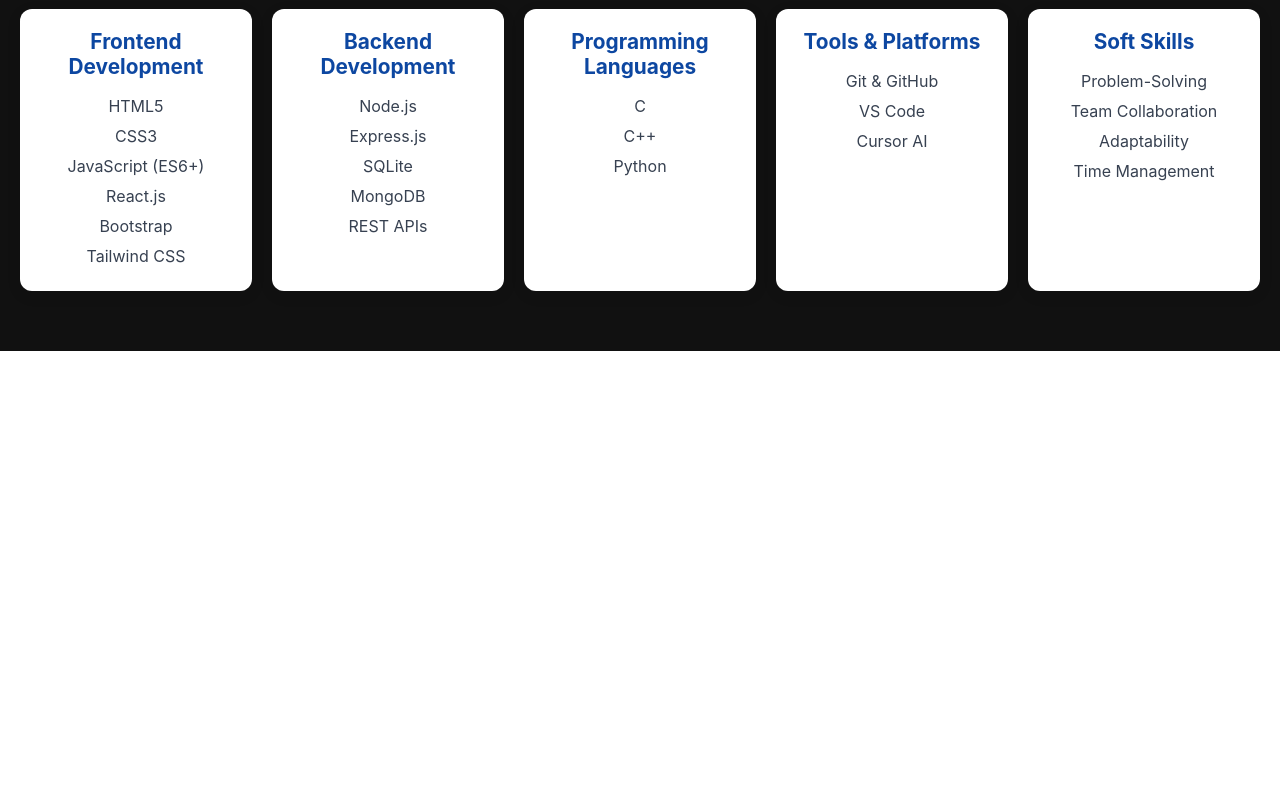
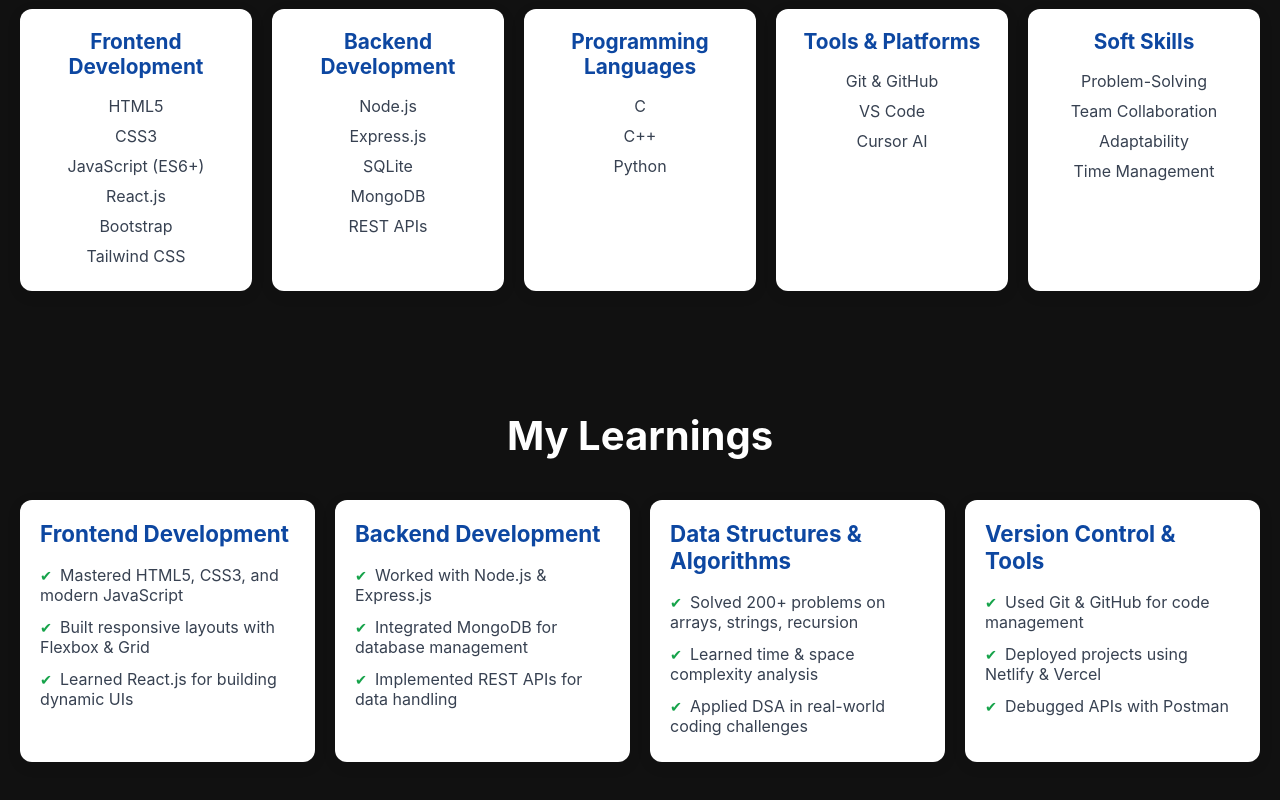
Before and after one commit to omprakash171/portfolio, a React (Create React App) app: page / in a window 1280 px wide. Shown: the part 1903-2703 px from the top of the page. Before the commit the page ends 2254 px from the top, so only its background shows below. Built offline with nearby package versions, Linux system fonts and the light colour scheme.

Commit message:
added learnings section

```diff
--- a/src/App.js
+++ b/src/App.js
@@ -1,20 +1,22 @@
-import Navbar from './components/Navbar';
-import Hero from './components/Hero'
-import About from './components/About';
-import Projects from './components/Projects';
-import Skills from './components/Skills';
-import './App.css';
+import Navbar from "./components/Navbar";
+import Hero from "./components/Hero";
+import About from "./components/About";
+import Projects from "./components/Projects";
+import Skills from "./components/Skills";
+import "./App.css";
+import Learnings from "./components/Learnings";
 
 const App = () => {
   return (
-    <div className='app-container'>
+    <div className="app-container">
       <Navbar />
       <Hero />
       <About />
       <Projects />
       <Skills />
+      <Learnings />
     </div>
-  )
-}
+  );
+};
 
 export default App;
--- /dev/null
+++ b/src/components/Learnings/index.css
@@ -0,0 +1,57 @@
+.learnings-section {
+  background: #111;
+  padding: 60px 20px;
+  text-align: center;
+}
+
+.section-title {
+  font-size: 2.5rem;
+  font-weight: bold;
+  margin-bottom: 40px;
+  color: #fff;
+}
+
+.learnings-container {
+  display: grid;
+  grid-template-columns: repeat(auto-fit, minmax(260px, 1fr));
+  gap: 20px;
+}
+
+.learning-card {
+  background: white;
+  padding: 20px;
+  border-radius: 12px;
+  box-shadow: 0px 4px 15px rgba(0, 0, 0, 0.08);
+  text-align: left;
+  transition: transform 0.3s ease;
+}
+
+.learning-card:hover {
+  transform: translateY(-5px);
+}
+
+.learning-card h3 {
+  font-size: 1.4rem;
+  color: #0d47a1;
+  margin-bottom: 12px;
+}
+
+.learning-card ul {
+  list-style: none;
+  padding: 0;
+  margin: 0;
+}
+
+.learning-card li {
+  padding: 6px 0;
+  font-size: 1rem;
+  color: #374151;
+  position: relative;
+}
+
+.learning-card li::before {
+  content: "✔";
+  color: #16a34a;
+  font-size: 0.9rem;
+  margin-right: 8px;
+}
--- /dev/null
+++ b/src/components/Learnings/index.js
@@ -0,0 +1,61 @@
+import { Component } from "react";
+import "./index.css"; // Create this file for styling
+
+class Learnings extends Component {
+  render() {
+    const learningsData = [
+      {
+        title: "Frontend Development",
+        details: [
+          "Mastered HTML5, CSS3, and modern JavaScript",
+          "Built responsive layouts with Flexbox & Grid",
+          "Learned React.js for building dynamic UIs",
+        ],
+      },
+      {
+        title: "Backend Development",
+        details: [
+          "Worked with Node.js & Express.js",
+          "Integrated MongoDB for database management",
+          "Implemented REST APIs for data handling",
+        ],
+      },
+      {
+        title: "Data Structures & Algorithms",
+        details: [
+          "Solved 200+ problems on arrays, strings, recursion",
+          "Learned time & space complexity analysis",
+          "Applied DSA in real-world coding challenges",
+        ],
+      },
+      {
+        title: "Version Control & Tools",
+        details: [
+          "Used Git & GitHub for code management",
+          "Deployed projects using Netlify & Vercel",
+          "Debugged APIs with Postman",
+        ],
+      },
+    ];
+
+    return (
+      <section className="learnings-section" id="learnings">
+        <h2 className="section-title">My Learnings</h2>
+        <div className="learnings-container">
+          {learningsData.map((item, index) => (
+            <div key={index} className="learning-card">
+              <h3>{item.title}</h3>
+              <ul>
+                {item.details.map((point, i) => (
+                  <li key={i}>{point}</li>
+                ))}
+              </ul>
+            </div>
+          ))}
+        </div>
+      </section>
+    );
+  }
+}
+
+export default Learnings;
--- a/src/components/Skills/index.js
+++ b/src/components/Skills/index.js
@@ -6,24 +6,36 @@
     const skillsData = [
       {
         category: "Frontend Development",
-        skills: ["HTML5", "CSS3", "JavaScript (ES6+)", "React.js", "Bootstrap", "Tailwind CSS"]
+        skills: [
+          "HTML5",
+          "CSS3",
+          "JavaScript (ES6+)",
+          "React.js",
+          "Bootstrap",
+          "Tailwind CSS",
+        ],
       },
       {
         category: "Backend Development",
-        skills: ["Node.js", "Express.js", "SQLite", "MongoDB", "REST APIs"]
+        skills: ["Node.js", "Express.js", "SQLite", "MongoDB", "REST APIs"],
       },
       {
         category: "Programming Languages",
-        skills: ["C", "C++", "Python"]
+        skills: ["C", "C++", "Python"],
       },
       {
         category: "Tools & Platforms",
-        skills: ["Git & GitHub", "VS Code", "Cursor AI"]
+        skills: ["Git & GitHub", "VS Code", "Cursor AI"],
       },
       {
         category: "Soft Skills",
-        skills: ["Problem-Solving", "Team Collaboration", "Adaptability", "Time Management"]
-      }
+        skills: [
+          "Problem-Solving",
+          "Team Collaboration",
+          "Adaptability",
+          "Time Management",
+        ],
+      },
     ];
 
     return (
```
